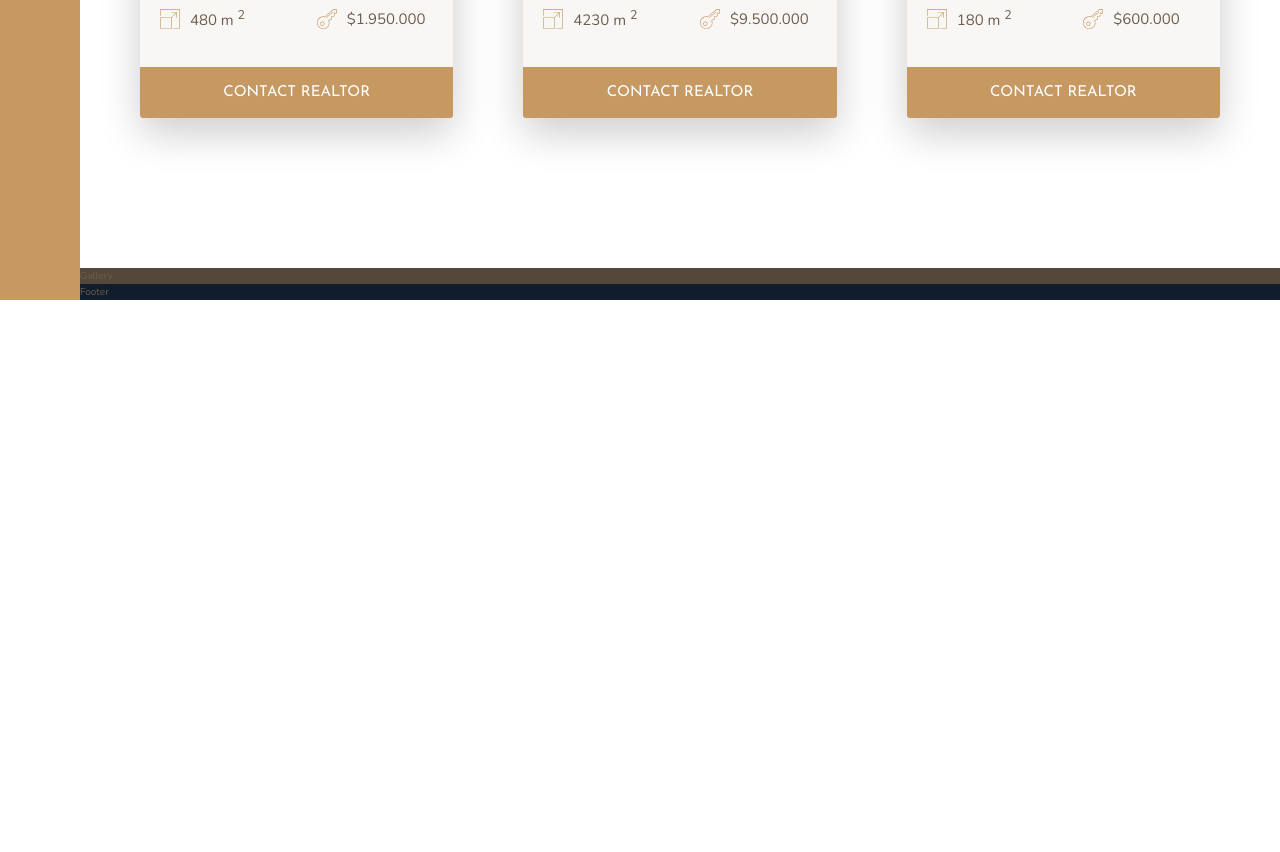
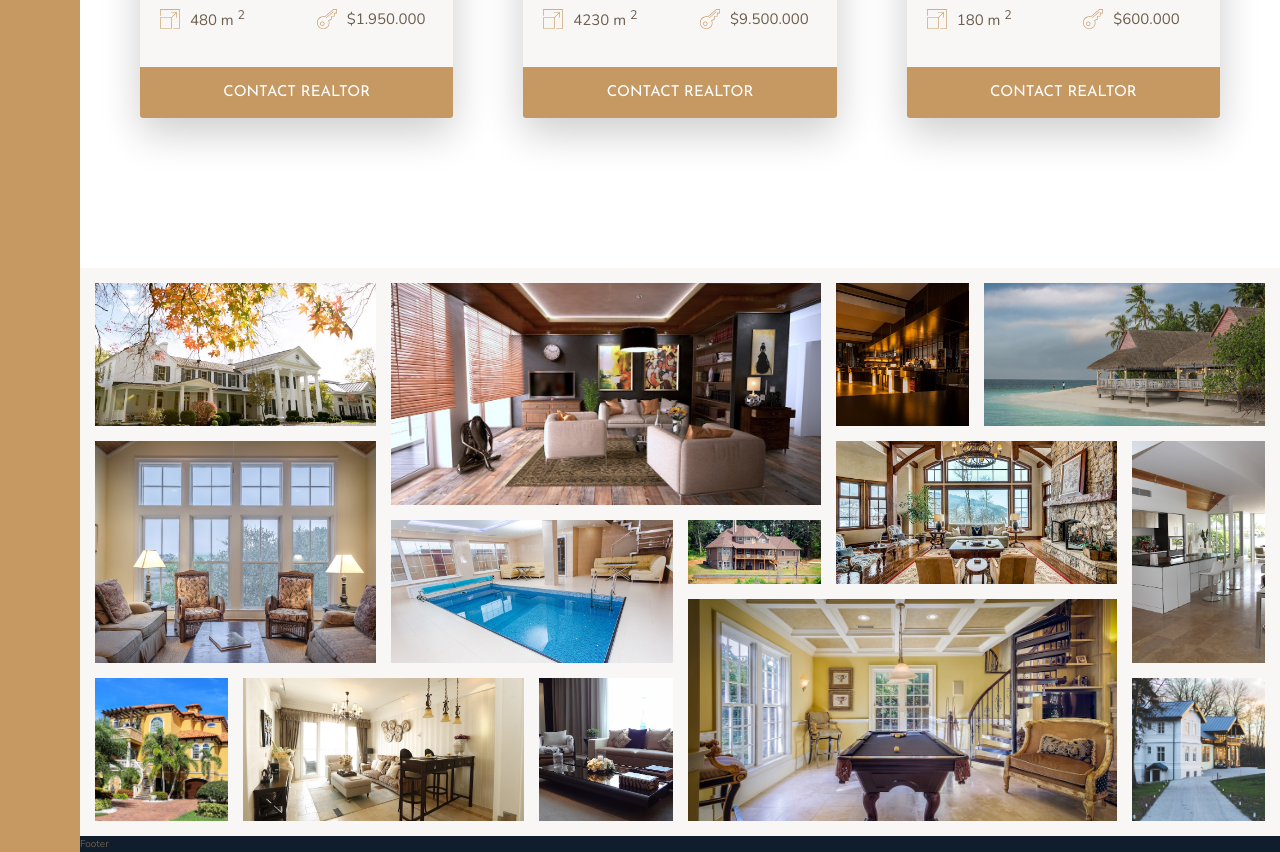
Before and after one commit to pauloteixeirajr/nexter, a website: page index.html in a window 1280 px wide. Shown: the part 2831-3683 px from the top of the page. Before the commit the page ends 3131 px from the top, so only its background shows below. Drawn offline with nearby package versions, Linux system fonts and the light colour scheme.

Commit message:
adding gallery section

```diff
--- a/index.html
+++ b/index.html
@@ -290,7 +290,50 @@
         </div>
     </section>
 
-    <section class="gallery">Gallery</section>
+    <section class="gallery">
+        <figure class="gallery__item gallery__item-1">
+            <img src="img/gal-1.jpeg" alt="Gallery image 1" class="gallery__img">
+        </figure>
+        <figure class="gallery__item gallery__item-2">
+            <img src="img/gal-2.jpeg" alt="Gallery image 2" class="gallery__img">
+        </figure>
+        <figure class="gallery__item gallery__item-3">
+            <img src="img/gal-3.jpeg" alt="Gallery image 3" class="gallery__img">
+        </figure>
+        <figure class="gallery__item gallery__item-4">
+            <img src="img/gal-4.jpeg" alt="Gallery image 4" class="gallery__img">
+        </figure>
+        <figure class="gallery__item gallery__item-5">
+            <img src="img/gal-5.jpeg" alt="Gallery image 5" class="gallery__img">
+        </figure>
+        <figure class="gallery__item gallery__item-6">
+            <img src="img/gal-6.jpeg" alt="Gallery image 6" class="gallery__img">
+        </figure>
+        <figure class="gallery__item gallery__item-7">
+            <img src="img/gal-7.jpeg" alt="Gallery image 7" class="gallery__img">
+        </figure>
+        <figure class="gallery__item gallery__item-8">
+            <img src="img/gal-8.jpeg" alt="Gallery image 8" class="gallery__img">
+        </figure>
+        <figure class="gallery__item gallery__item-9">
+            <img src="img/gal-9.jpeg" alt="Gallery image 9" class="gallery__img">
+        </figure>
+        <figure class="gallery__item gallery__item-10">
+            <img src="img/gal-10.jpeg" alt="Gallery image 10" class="gallery__img">
+        </figure>
+        <figure class="gallery__item gallery__item-11">
+            <img src="img/gal-11.jpeg" alt="Gallery image 11" class="gallery__img">
+        </figure>
+        <figure class="gallery__item gallery__item-12">
+            <img src="img/gal-12.jpeg" alt="Gallery image 12" class="gallery__img">
+        </figure>
+        <figure class="gallery__item gallery__item-13">
+            <img src="img/gal-13.jpeg" alt="Gallery image 13" class="gallery__img">
+        </figure>
+        <figure class="gallery__item gallery__item-14">
+            <img src="img/gal-14.jpeg" alt="Gallery image 14" class="gallery__img">
+        </figure>
+    </section>
 
     <footer class="footer">Footer</footer>
 </body>
--- a/sass/_gallery.scss
+++ b/sass/_gallery.scss
@@ -1,4 +1,89 @@
 .gallery {
-  background-color: $color-grey-dark-1;
+  background-color: $color-grey-light-1;
   grid-column: full-start / full-end;
+
+  display: grid;
+  grid-template-columns: repeat(8, 1fr);
+  grid-template-rows: repeat(7, 5vw);
+  gap: 1.5rem;
+  padding: 1.5rem;
+
+  &__item {
+    &-1 {
+      grid-row: 1 / span 2;
+      grid-column: 1 / span 2;
+    }
+
+    &-2 {
+      grid-row: 1 / span 3;
+      grid-column: 3 / span 3;
+    }
+
+    &-3 {
+      grid-row: 1 / span 2;
+      grid-column: 6 / 7;
+    }
+
+    &-4 {
+      grid-row: 1 / span 2;
+      grid-column: 7 / -1;
+    }
+
+    &-5 {
+      grid-row: 3 / span 3;
+      grid-column: 1 / span 2;
+    }
+
+    &-6 {
+      grid-row: 4 / span 2;
+      grid-column: 3 / span 2;
+    }
+
+    &-7 {
+      grid-row: 4 / 5;
+      grid-column: 5 / 6;
+    }
+
+    &-8 {
+      grid-row: 3 / span 2;
+      grid-column: 6 / span 2;
+    }
+
+    &-9 {
+      grid-row: 3 / span 3;
+      grid-column: 8 / span -1;
+    }
+
+    &-10 {
+      grid-row: 6 / span 2;
+      grid-column: 1 / 2;
+    }
+
+    &-11 {
+      grid-row: 6 / span 2;
+      grid-column: 2 / span 2;
+    }
+
+    &-12 {
+      grid-row: 6 / span 2;
+      grid-column: 4 / 5;
+    }
+
+    &-13 {
+      grid-row: 5 / span 3;
+      grid-column: 5 / span 3;
+    }
+
+    &-14 {
+      grid-row: 6 / span 2;
+      grid-column: 8 / span -1;
+    }
+  }
+
+  &__img {
+    width: 100%;
+    height: 100%;
+    object-fit: cover;
+    display: block;
+  }
 }
```
Also changed, not shown: css/style.css.
